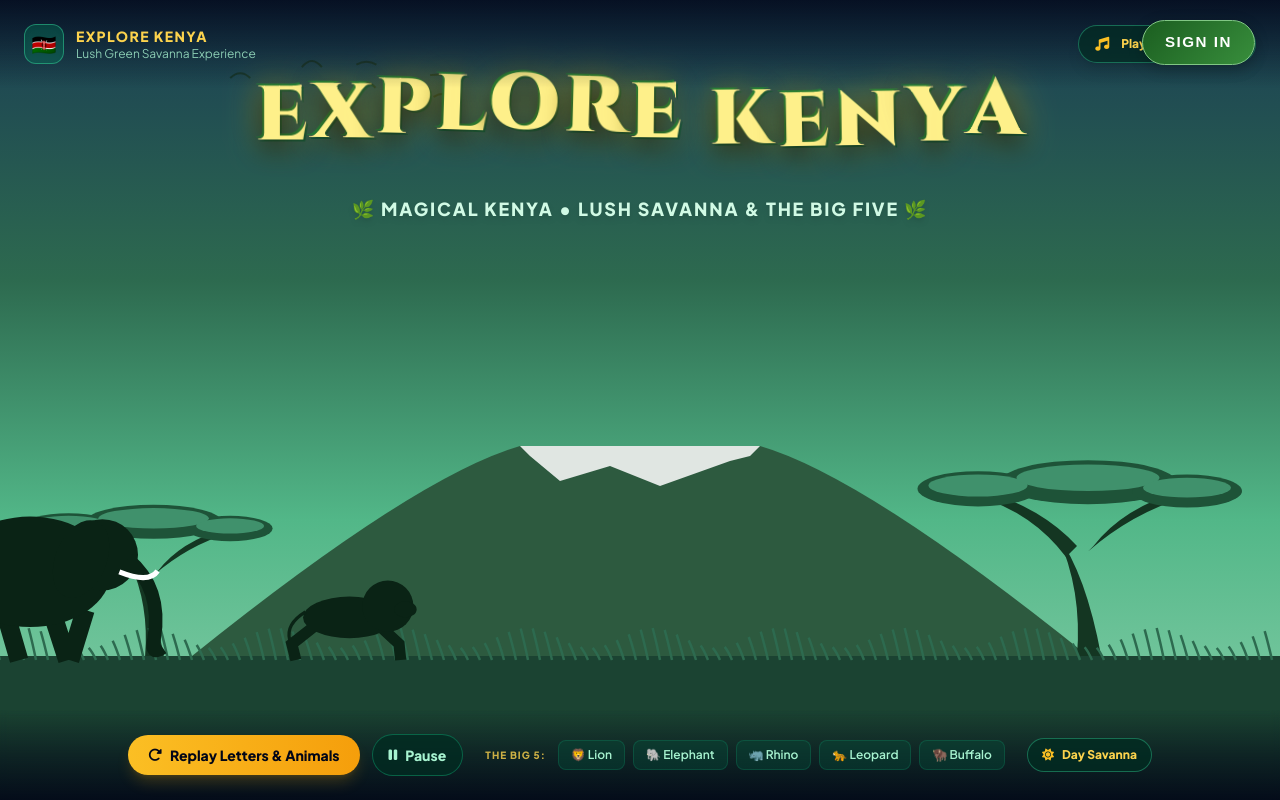
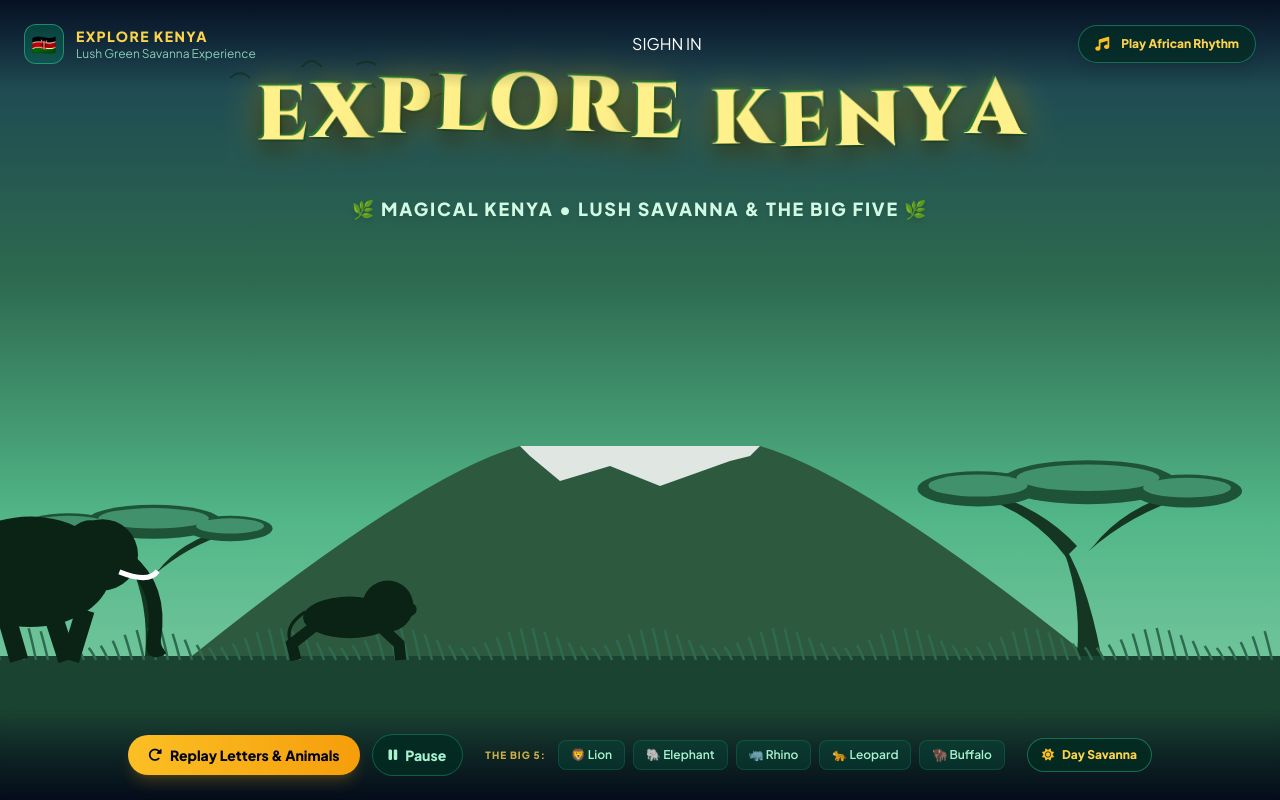
Before and after one commit to elishaokeyo/explore-kenya, a Flask app: page / in a window 1280 px wide. Run offline with Flask 3, Linux system fonts and the light colour scheme; some libraries are stand-ins or nearby versions.

Commit message:
Refactor navigation and add sign-in link
Removed navigation styling and added a sign-in link.

```diff
--- a/templates/splash.html
+++ b/templates/splash.html
@@ -11,74 +11,7 @@
     <!-- Google Fonts -->
     <link href="https://fonts.googleapis.com/css2?family=Cinzel:wght@700;900&family=Plus+Jakarta+Sans:wght@400;600;800&display=swap" rel="stylesheet">
     <style>
-        /* Navigation Container */
-.main-nav {
-  position: absolute;
-  top: 20px;
-  right: 25px;
-  z-index: 1000;
-  display: flex;
-  align-items: center;
-  gap: 15px;
-  font-family: 'Montserrat', sans-serif;
-}
 
-/* Nav Items Base Styling */
-.nav-item {
-  text-decoration: none;
-  font-weight: 700;
-  font-size: 0.95rem;
-  letter-spacing: 1.5px;
-  text-transform: uppercase;
-  color: #ffffff;
-  padding: 10px 22px;
-  border-radius: 30px;
-  background: rgba(255, 255, 255, 0.15);
-  backdrop-filter: blur(8px);
-  -webkit-backdrop-filter: blur(8px);
-  border: 1px solid rgba(255, 255, 255, 0.3);
-  box-shadow: 0 4px 15px rgba(0, 0, 0, 0.2);
-  display: inline-block;
-  transition: all 0.4s cubic-bezier(0.175, 0.885, 0.32, 1.275);
-}
-
-/* Hover Effect for standard nav items */
-.nav-item:hover {
-  background: #2e7d32; /* Savanna Green */
-  color: #ffffff;
-  border-color: #4caf50;
-  transform: translateY(-2px);
-  box-shadow: 0 6px 20px rgba(46, 125, 50, 0.4);
-}
-
-/* Spin Hover Animation Class */
-.nav-item.spin {
-  position: relative;
-  overflow: hidden;
-  background: linear-gradient(135deg, #1b5e20, #388e3c);
-  border: 1px solid #81c784;
-}
-
-.nav-item.spin:hover {
-  animation: navSpin 0.6s ease-in-out forwards;
-  background: linear-gradient(135deg, #f57c00, #ffb300); /* Vibrant Gold on Hover */
-  color: #111;
-  border-color: #ffe082;
-  box-shadow: 0 0 25px rgba(255, 179, 0, 0.6);
-}
-
-/* Keyframe for 360 Spin Effect */
-@keyframes navSpin {
-  0% {
-    transform: rotate(0deg) scale(1);
-  }
-  50% {
-    transform: rotate(180deg) scale(1.15);
-  }
-  100% {
-    transform: rotate(360deg) scale(1.05);
-  }
-}
         body {
             font-family: 'Plus Jakarta Sans', sans-serif;
             background-color: #06140b;
@@ -251,12 +184,13 @@
                 <p class="text-xs text-emerald-200/80 font-medium">Lush Green Savanna Experience</p>
             </div>
         </div>
+        <!-- link -->
+        <div class="flex items-center space-x-3">
+            <a href='/register' class="nav-item nav-link spin">SIGHN IN</a>
+        </div>
 
         <!-- Audio & Equalizer Control -->
         <div class="flex items-center space-x-3">
-            <nav class="main-nav">
-  <a href="/register" class="nav-item nav-link spin">SIGN IN</a>
-</nav>
             <button id="sound-btn" class="flex items-center space-x-3 bg-emerald-950/70 hover:bg-emerald-900/80 border border-emerald-400/40 px-4 py-2 rounded-full text-xs font-bold text-amber-300 backdrop-blur-md transition shadow-lg">
                 <i id="sound-icon" class="fas fa-music text-amber-400 text-sm"></i>
                 <span id="sound-text" class="hidden sm:inline">Play African Rhythm</span>
```
